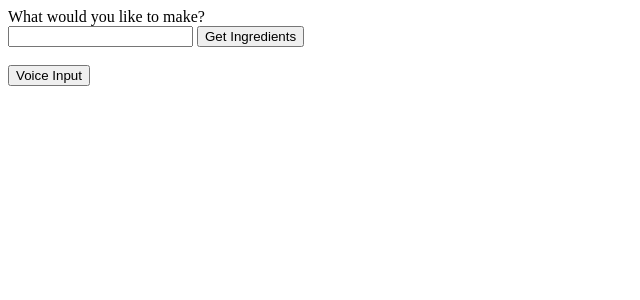
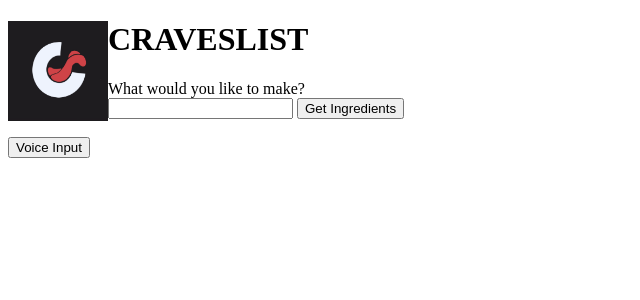
Before and after one commit to GcWan/craveslist, a Flask app: page / in a window 1280 px wide. Shown: the top 300 px of the page, without its empty margins (0-640 px from the left). Run offline with Flask 2, Linux system fonts and the light colour scheme.

Commit message:
Added logo to flask app

```diff
--- a/templates/index.html
+++ b/templates/index.html
@@ -2,9 +2,13 @@
 <html lang="en">
 <head>
     <meta charset="UTF-8">
-    <title>Title</title>
+    <title>CravesList</title>
 </head>
 <body>
+    <div class="header">
+        <img src="../static/logo.jpg" alt="CravesList Logo" width=100 height=100 align="left" class="logo">
+        <h1>CRAVESLIST</h1>
+    </div>
     <form action="" method="get">
         What would you like to make? <br>
         <input type="text" name="item">
```
Also changed, not shown: static/logo.JPG (added). Lines whose indentation alone changed are shown as unchanged.
